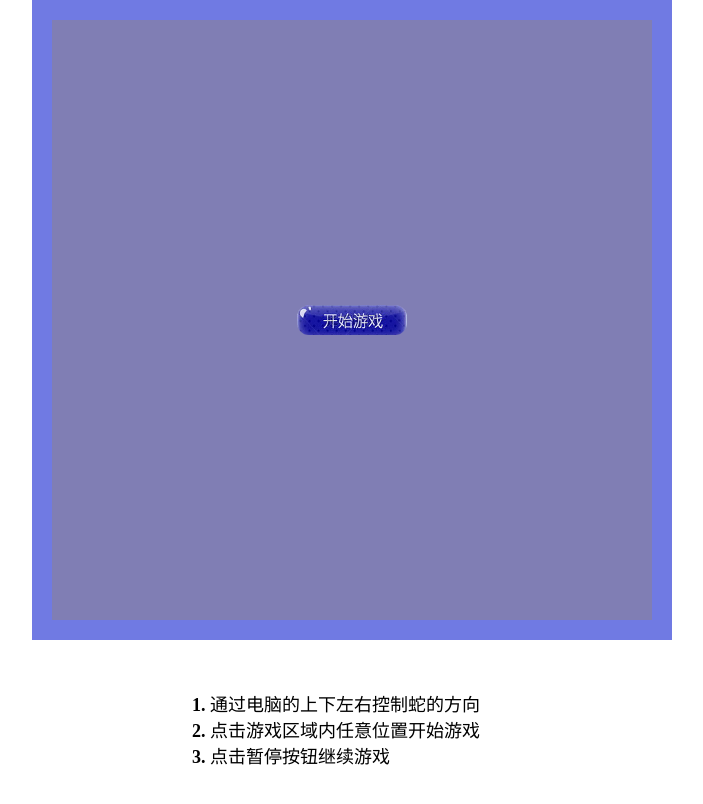
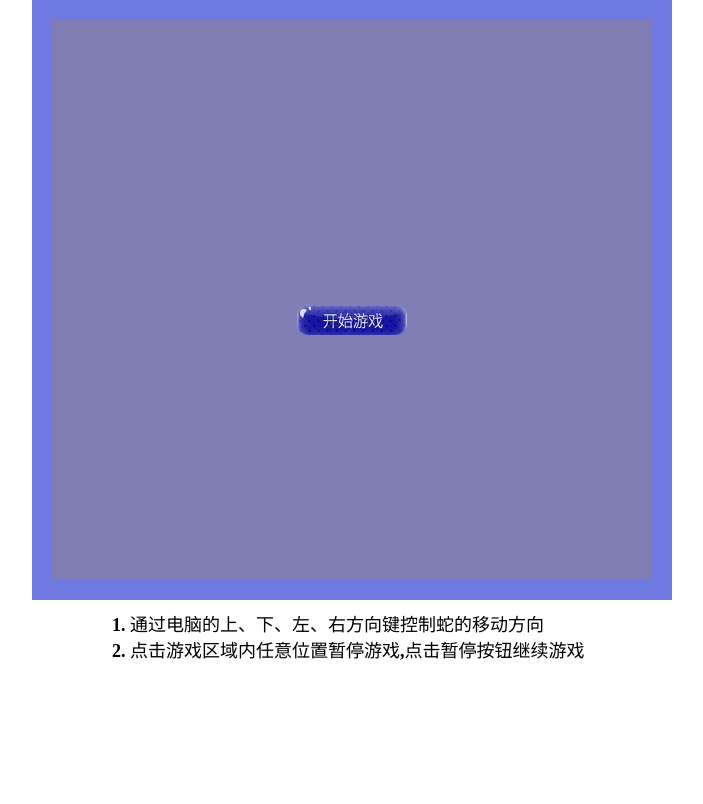
Before and after one commit to runningmote/snake, a plain HTML site: page index.html in a window 1280 px wide. Shown: the whole page, without its empty margins (288-991 px from the left). Drawn offline with Linux system fonts and the light colour scheme.

Commit message:
test
Signed-off-by: runningmote <2459335736@qq.com>

```diff
--- a/css/index.css
+++ b/css/index.css
@@ -6,7 +6,7 @@
 .box {
     position: relative;
     width: 640px;
-    height: 640px;
+    height: 600px;
     margin: 0 auto;
     background: #ccc;
 }
@@ -81,6 +81,7 @@ p{
 }
 .tip{
 	width:640px;
-	margin:50px auto;
-	padding-left:320px;
+	margin:auto;
+	margin-top:10px;
+	padding-left:160px;
 }
--- a/index.html
+++ b/index.html
@@ -19,9 +19,8 @@
         <div id="snake"></div>
     </div>
 	<div class="tip">
-		<p>1. 通过电脑的上下左右控制蛇的方向</p>
-		<p>2. 点击游戏区域内任意位置开始游戏</p>
-		<p>3. 点击暂停按钮继续游戏</p>
+		<p>1. 通过电脑的上、下、左、右方向键控制蛇的移动方向</p>
+		<p>2. 点击游戏区域内任意位置暂停游戏,点击暂停按钮继续游戏</p>
 	</div>
 </body>
 
```
